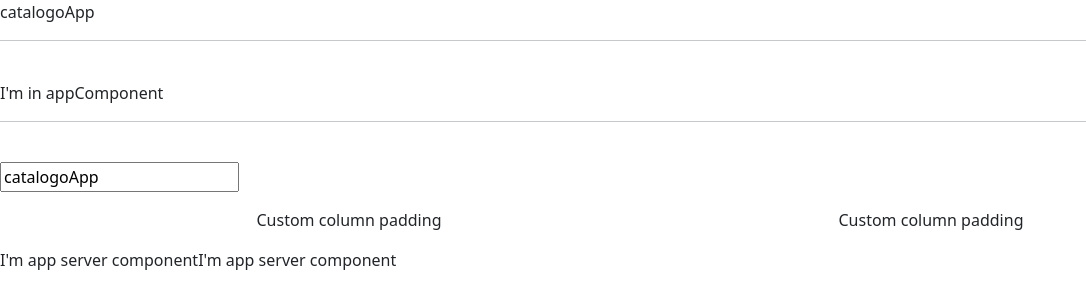
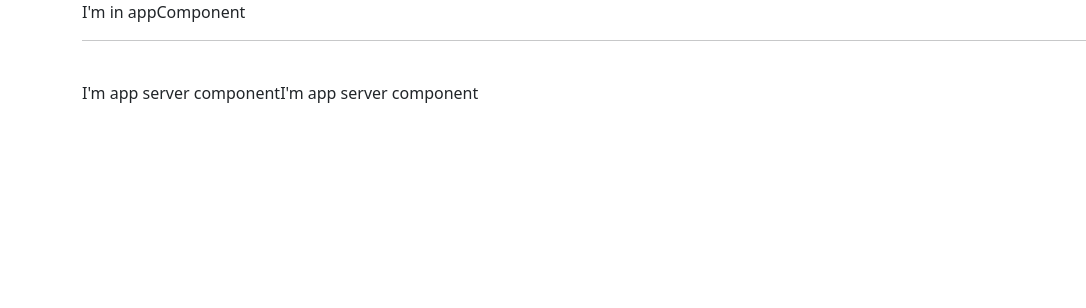
Before and after one commit to AMINOZZI/adidasApp, an Angular app: page / in a window 1280 px wide. Shown: the top 308 px of the page, without its empty margins (0-1086 px from the left). Built offline with nearby package versions, Linux system fonts and the light colour scheme.

Commit message:
insert container for component

```diff
--- a/src/app/app.component.html
+++ b/src/app/app.component.html
@@ -1,17 +1,16 @@
-{{name}}
+<!-- {{name}}
 <hr><br>
 I'm in appComponent
 <hr><br>
-<input type="text" [(ngModel)]="name">
-<div class="container overflow-hidden text-center">
-    <div class="row gx-5">
-        <div class="col">
-            <div class="p-3">Custom column padding</div>
-        </div>
-        <div class="col">
-            <div class="p-3">Custom column padding</div>
+<input type="text" [(ngModel)]="name"> -->
+<div class="container ">
+    <div class="row ">
+        <div class="col-xs-12">
+            <div>
+                I'm in appComponent
+                <hr><br>
+                <app-servers></app-servers>
+            </div>
         </div>
     </div>
 </div>
-
-<app-servers></app-servers>
```
